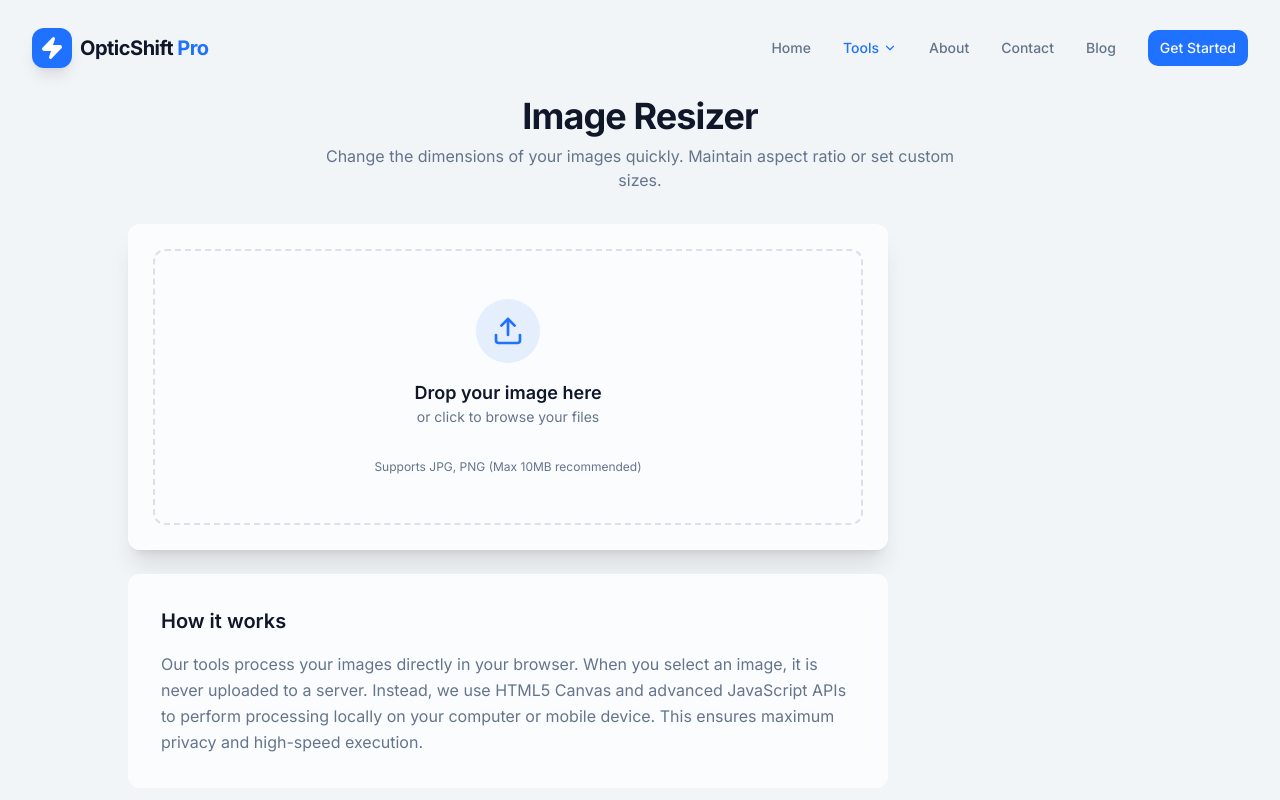
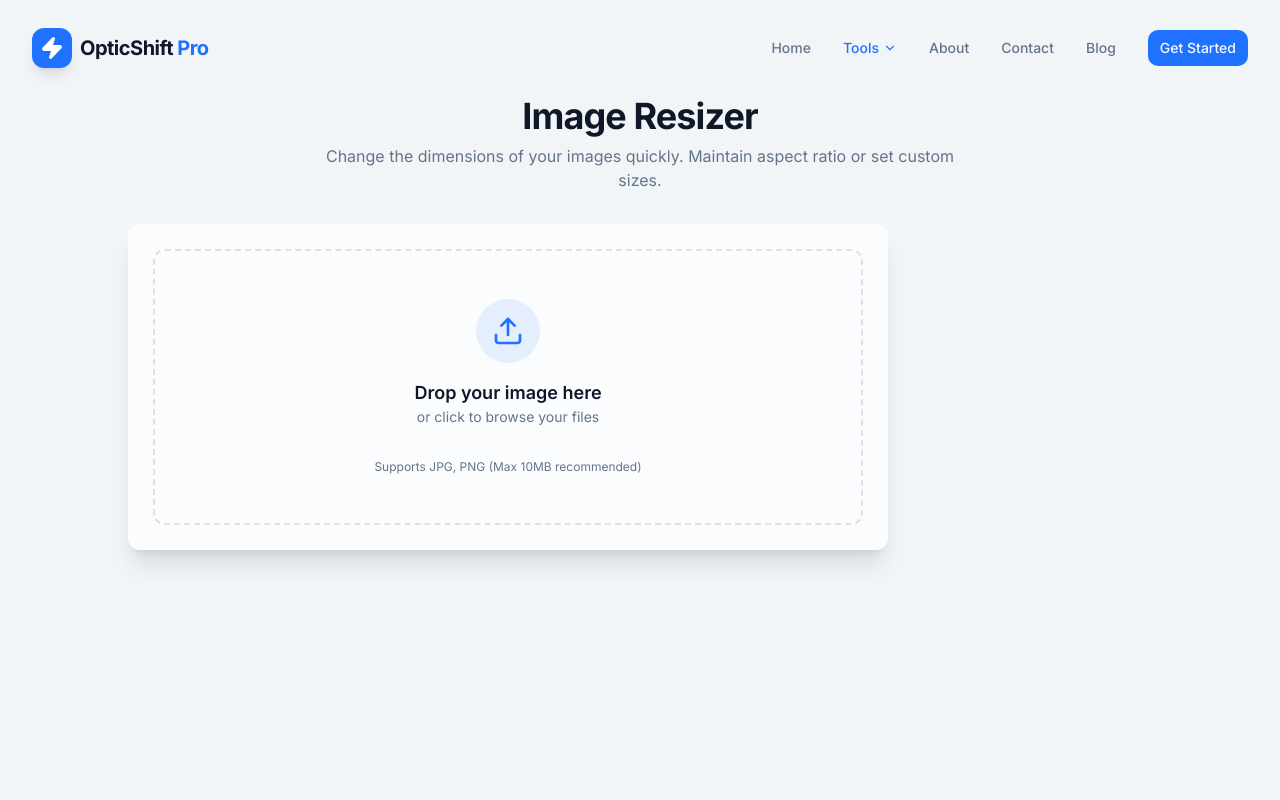
Before and after one commit to surajkumar122024-star/ok01, a Next.js app: page /tools/resizer in a window 1280 px wide. Shown: the top 800 px of the page. Built offline with nearby package versions, Linux system fonts and the light colour scheme.

Commit message:
Add content prop to ImageToolLayout component
Added optional 'content' prop to ImageToolLayout for tool-specific information.

```diff
--- a/src/components/ImageToolLayout.tsx
+++ b/src/components/ImageToolLayout.tsx
@@ -8,9 +8,16 @@ interface ImageToolLayoutProps {
   title: string;
   description: string;
   children: React.ReactNode;
+  /**
+   * Tool-specific content (how-to-use, FAQ, benefits, etc.) rendered below the
+   * tool card. Pass unique content per tool page — do NOT reuse the same
+   * text across tools, since duplicate boilerplate across pages is what
+   * triggers Google's "Low value content" flag.
+   */
+  content?: React.ReactNode;
 }
 
-export const ImageToolLayout = ({ title, description, children }: ImageToolLayoutProps) => {
+export const ImageToolLayout = ({ title, description, children, content }: ImageToolLayoutProps) => {
   return (
     <div className="min-h-screen pt-24 pb-12 px-4">
       <div className="max-w-5xl mx-auto space-y-8">
@@ -27,12 +34,7 @@ export const ImageToolLayout = ({ title, description, children }: ImageToolLayou
 
             <AdPlaceholder className="mt-8" />
 
-            <div className="glass rounded-xl p-8 space-y-4">
-              <h2 className="text-xl font-semibold">How it works</h2>
-              <p className="text-muted-foreground leading-relaxed">
-                Our tools process your images directly in your browser. When you select an image, it is never uploaded to a server. Instead, we use HTML5 Canvas and advanced JavaScript APIs to perform processing locally on your computer or mobile device. This ensures maximum privacy and high-speed execution.
-              </p>
-            </div>
+            {content}
           </div>
 
           <div className="hidden lg:block lg:col-span-3">
```
